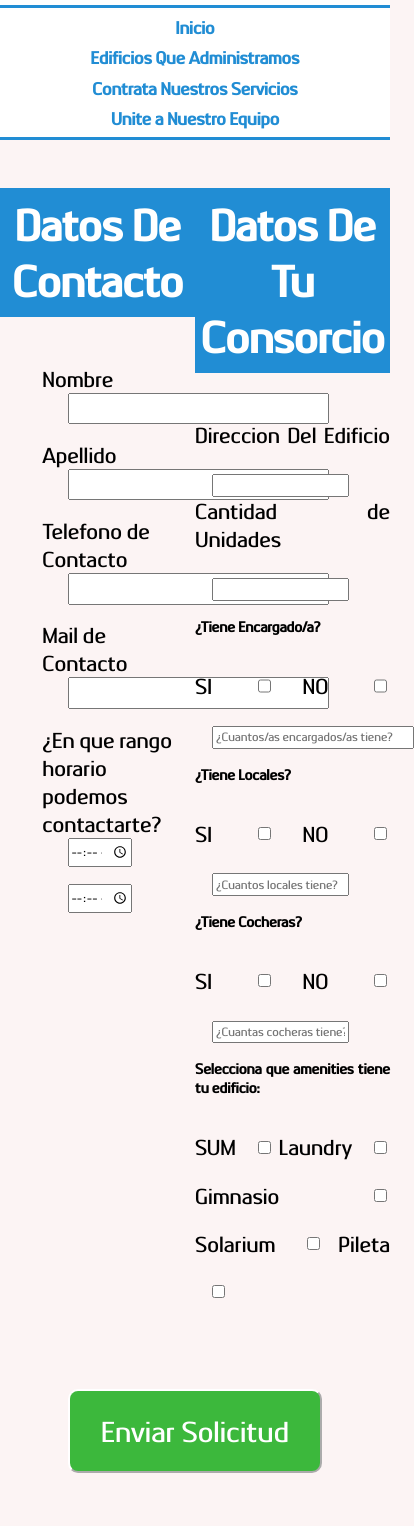
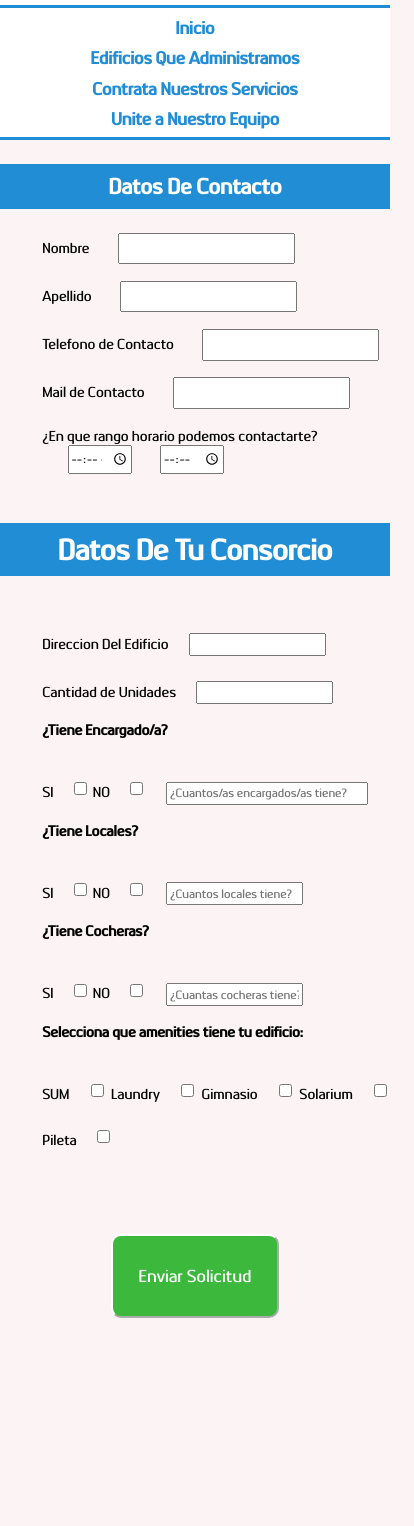
Before and after one commit to FaariD01/PoryectoFinal-DesarrolloWeb-FaridMohanna, a website: page pages/formulario-presupuesto.html in a window 390 px wide. Shown: the part 74-1600 px from the top of the page, 414 px wide, since content can reach past the window. Drawn offline with Linux system fonts and the light colour scheme.

Commit message:
responsive formulario contratar servicios finalizado

```diff
--- a/scss/modules/_formularioSolicitarPresupuesto.scss
+++ b/scss/modules/_formularioSolicitarPresupuesto.scss
@@ -85,3 +85,144 @@
         }
     }
 }
+
+
+
+@media (max-width: 870px){
+    #mainFormularioSolicitarPresupuesto{
+        #formularios{
+            flex-direction: column;
+            #formularioDatosContacto{
+                width: 100%;
+            }
+            #formularioDatosEdificio{
+                width: 100%;
+                div{
+                    margin-left: 5vh;
+                }
+            }
+        }
+    }
+}
+
+@media (max-width: 600px){
+    #mainFormularioSolicitarPresupuesto{
+        #formularios{
+            #formularioDatosContacto{
+                h3{
+                    font-size: 2rem;
+                }
+                div{
+                    label{
+
+                        font-size: 1.2rem;
+
+                    }
+                    input{
+                        width: 25vh;
+                    }
+                }
+            }
+            #formularioDatosEdificio{
+                h3{
+                    font-size: 2rem;
+                }
+                div{
+                    label{
+                        font-size: 1.2rem;
+                    }
+                }
+            }
+        }
+        #btnEnviarSolicitud{
+            a{
+                button{
+                    width: 20vh;
+                    font-size: 1.2rem;
+                }
+            }
+        }
+    }
+}
+
+@media (max-width: 400px){
+    #mainFormularioSolicitarPresupuesto{
+        #formularios{
+            #formularioDatosContacto{
+                h3{
+                    font-size: 1.5rem;
+                }
+                div{
+                    label{
+
+                        font-size: 1rem;
+
+                    }
+                    input{
+                        width: 20vh;
+                    }
+                }
+            }
+            #formularioDatosEdificio{
+                h3{
+                    font-size: 1/5rem;
+                }
+                div{
+                    label{
+                        font-size: 1rem;
+                    }
+                }
+            }
+        }
+        #btnEnviarSolicitud{
+            a{
+                button{
+                    width: 20vh;
+                    font-size: 1.2rem;
+                }
+            }
+        }
+    }
+}
+
+@media (max-width: 350px){
+    #mainFormularioSolicitarPresupuesto{
+        #formularios{
+            #formularioDatosContacto{
+                display: flex;
+                flex-direction: column;
+                h3{
+                    font-size: 1.5rem;
+                }
+                div{
+                    label{
+
+                        font-size: 1rem;
+
+                    }
+                    input{
+                        width: 28vh;
+                    }
+                }
+            }
+            #formularioDatosEdificio{
+                h3{
+                    font-size: 1/5rem;
+                }
+                div{
+                    label{
+                        font-size: .8rem;
+                    }
+                }
+            }
+        }
+        #btnEnviarSolicitud{
+            a{
+                button{
+                    width: 20vh;
+                    font-size: 1.2rem;
+                }
+            }
+        }
+    }
+}
```
Also changed, not shown: css/styles.css, 1 other file.
